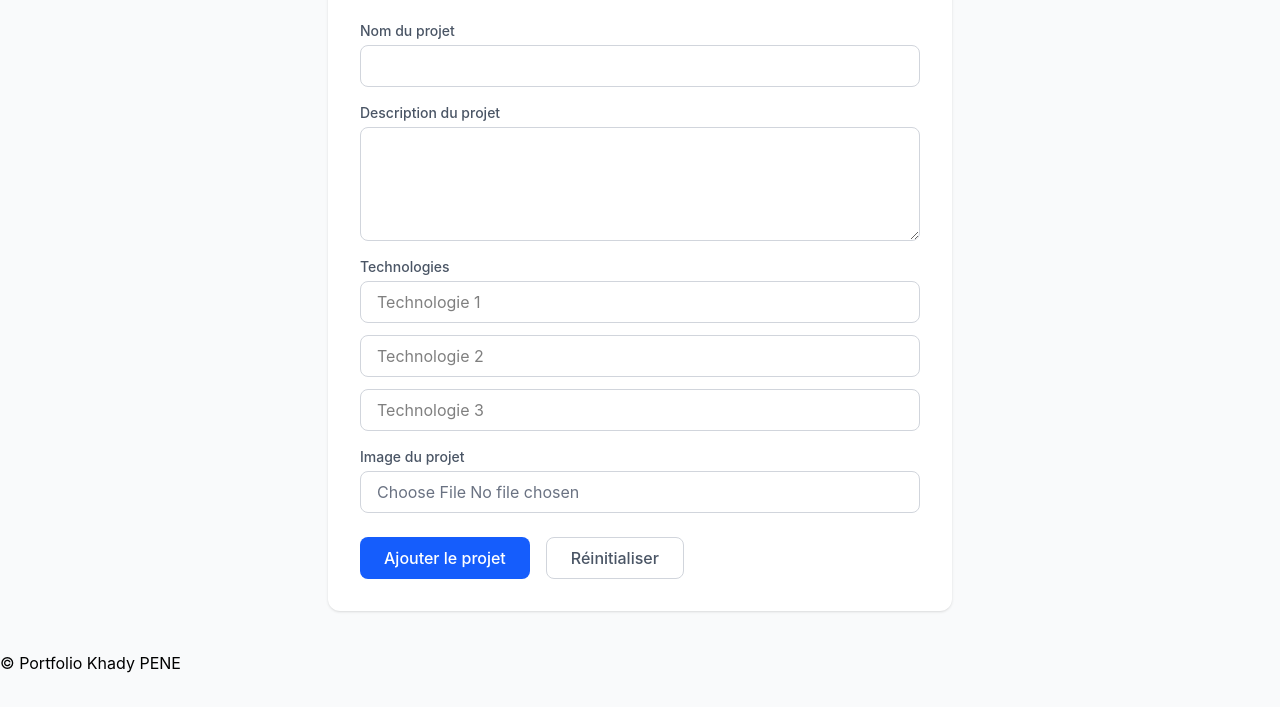
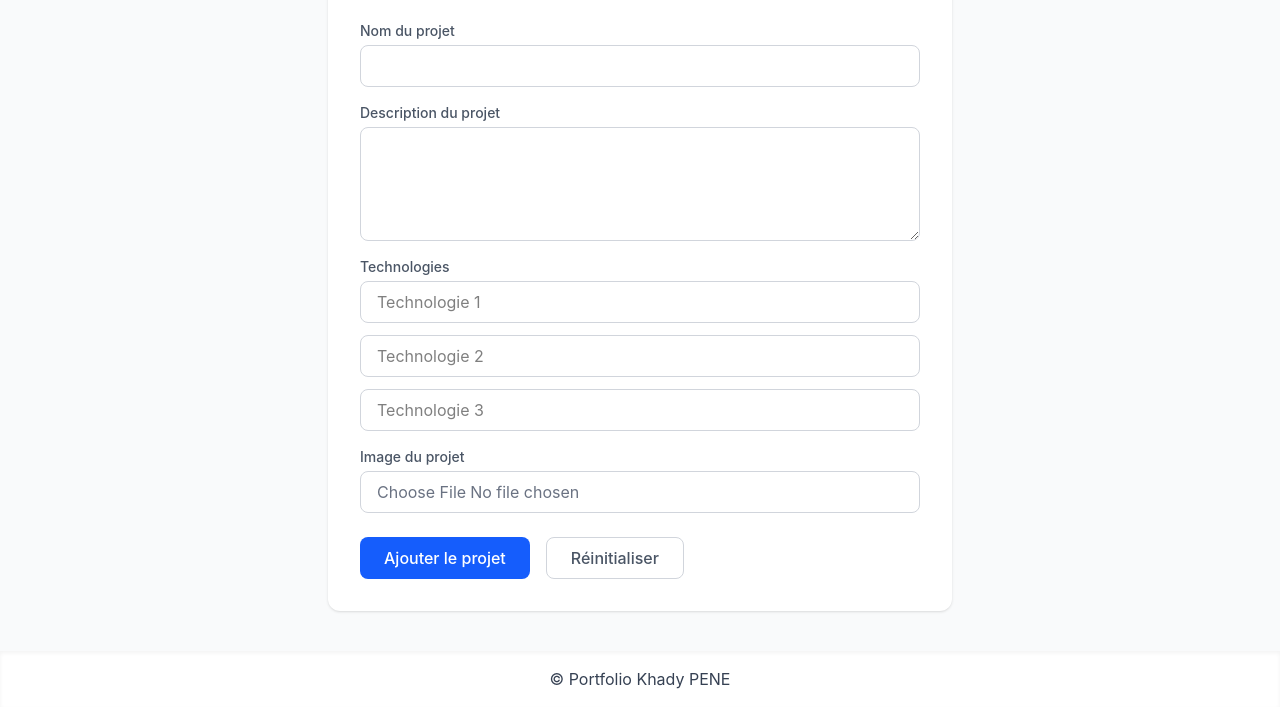
Before and after one commit to khadybarapene/deb_tailwinds, a website: page html-pages/ajouter-projet.html in a window 1280 px wide. Shown: the part 251-958 px from the top of the page. Before the commit the page ends 926 px from the top, so only its background shows below. Drawn offline with nearby package versions, Linux system fonts and the light colour scheme; files that its build step writes are made by us from their sources.

Commit message:
styliser le footer e ajouter projet

```diff
--- a/html-pages/ajouter-projet.html
+++ b/html-pages/ajouter-projet.html
@@ -76,7 +76,7 @@
 
 </main>
 
-  <footer>
+  <footer class="text-center p-4 bg-white shadow-inner text-gray-700">
     <p>&copy; Portfolio Khady PENE</p>
   </footer>
 </body>
```
